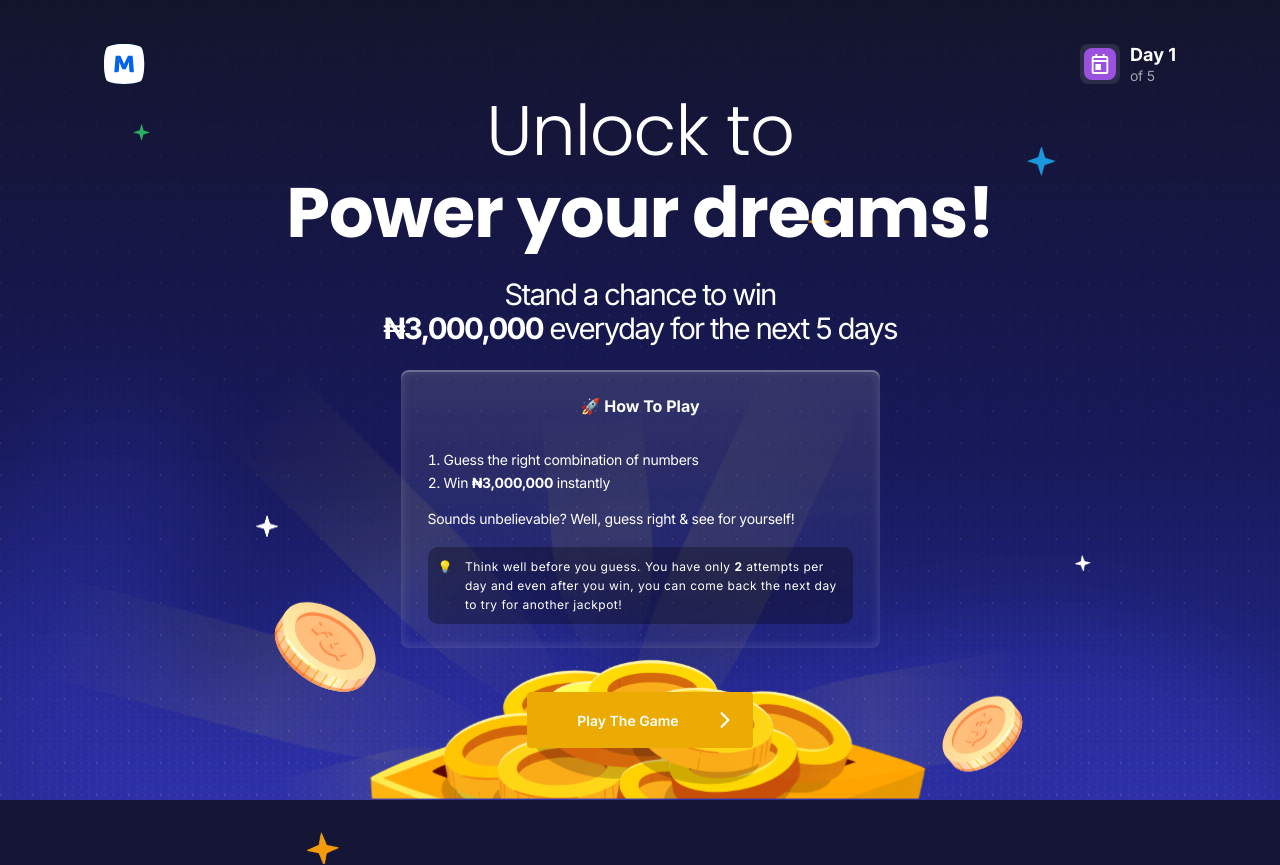
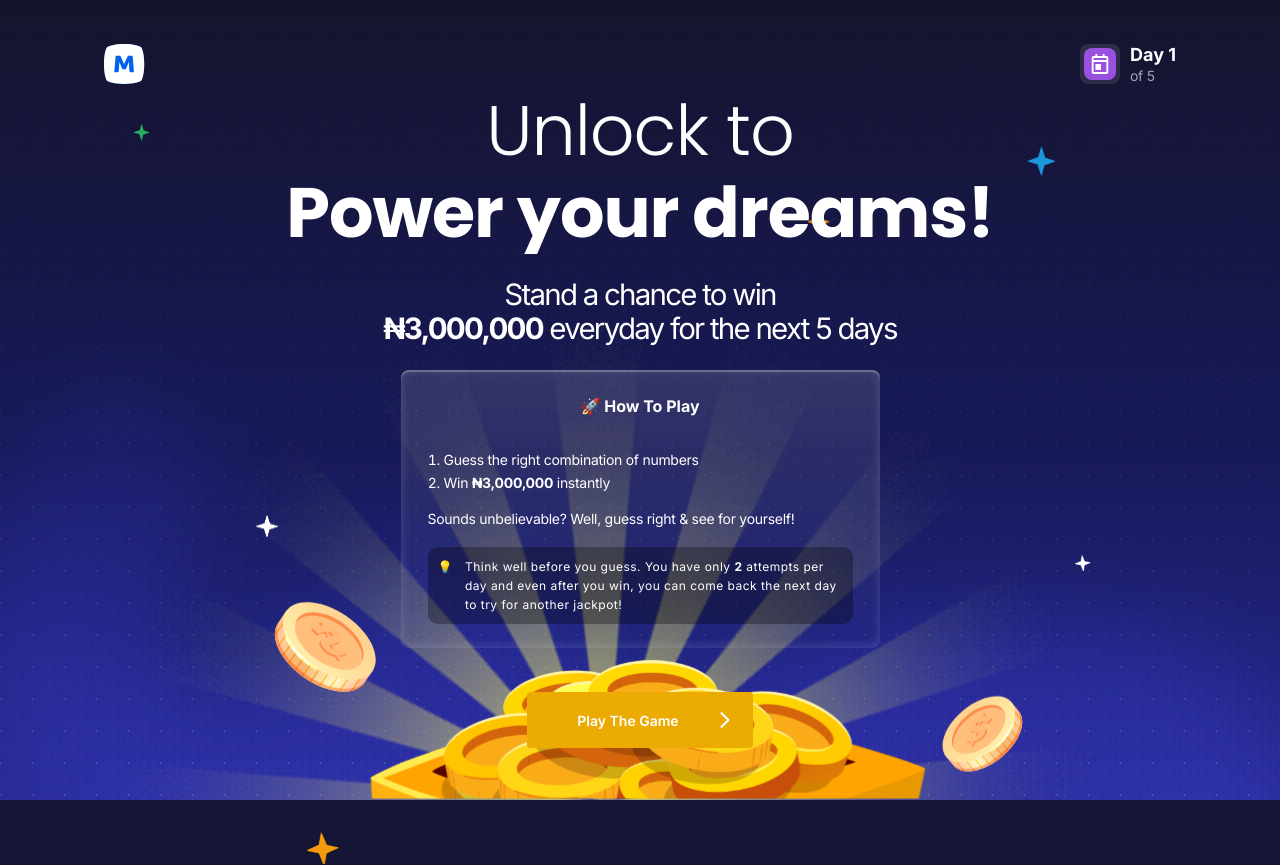
Before and after one commit to xdemocle/landing-frontend-with-animations, a React (Create React App) app: page / in a window 1280 px wide. Built offline with nearby package versions, Linux system fonts and the light colour scheme.

Commit message:
sun rays mod

```diff
--- a/src/components/molecules/sun-rays.tsx
+++ b/src/components/molecules/sun-rays.tsx
@@ -1,11 +1,12 @@
 // Inspired by:
 // https://codepen.io/xdemocle/pen/ExEGgEX
 import styled from 'styled-components';
+import SunRaysSrc from '../../assets/rays-main.png';
+import { device } from '../../utilities/device';
 
 const Container = styled.div`
   position: absolute;
-  left: 0%;
-  right: 0;
+  left: 50%;
   bottom: 0;
   transform: translateX(-50%);
   margin: auto;
@@ -13,139 +14,31 @@ const Container = styled.div`
   height: 70px;
   border-radius: 50%;
   background: transparent;
-  opacity: 1;
+  opacity: 0.7;
+  z-index: -1;
 `;
 
 const RayBox = styled.div`
+  background: url(${SunRaysSrc}) 0 0 no-repeat;
   position: absolute;
-  margin: auto;
-  top: 0px;
-  left: 0;
-  right: 0;
-  bottom: -200px;
-  width: 70px;
-  animation: rotation 45s linear infinite;
+  left: -490px;
+  bottom: -490px;
+  width: 980px;
+  height: 980px;
+
+  animation: rotation 40000ms linear infinite;
   animation-direction: reverse;
-`;
+  zoom: 0.6;
 
-const Ray = styled.div`
-  background: -webkit-linear-gradient(
-    top,
-    rgba(255, 255, 255, 0) 0%,
-    rgba(255, 239, 60, 0.8) 50%,
-    rgba(255, 255, 255, 0) 100%
-  );
-  background: linear-gradient(
-    top,
-    rgba(255, 255, 255, 0) 0%,
-    rgba(255, 239, 60, 0.8) 50%,
-    rgba(255, 255, 255, 0) 100%
-  );
-  margin-left: 10px;
-  border-radius: 80% 80% 0 0;
-  position: absolute;
-  opacity: 0.1;
-  zoom: 2.5;
-
-  /* height: 170px; */
-  width: 40px !important;
-`;
-
-const Ray1 = styled(Ray)`
-  height: 170px;
-  width: 30px;
-  top: -175px;
-  left: 15px;
-  transform: rotate(180deg);
-`;
-
-const Ray2 = styled(Ray)`
-  height: 100px;
-  width: 8px;
-  top: -90px;
-  left: 75px;
-  transform: rotate(220deg);
-`;
-
-const Ray3 = styled(Ray)`
-  height: 170px;
-  width: 50px;
-  transform: rotate(250deg);
-  top: -80px;
-  left: 100px;
-`;
-
-const Ray4 = styled(Ray)`
-  height: 120px;
-  width: 14px;
-  transform: rotate(305deg);
-  top: 30px;
-  left: 100px;
-`;
-
-const Ray5 = styled(Ray)`
-  height: 140px;
-  width: 30px;
-  transform: rotate(-15deg);
-  top: 60px;
-  left: 40px;
-`;
-
-const Ray6 = styled(Ray)`
-  height: 90px;
-  width: 50px;
-  transform: rotate(30deg);
-  top: 60px;
-  left: -40px;
-`;
-
-const Ray7 = styled(Ray)`
-  height: 180px;
-  width: 10px;
-  transform: rotate(70deg);
-  top: -35px;
-  left: -40px;
-`;
-
-const Ray8 = styled(Ray)`
-  height: 120px;
-  width: 30px;
-  transform: rotate(100deg);
-  top: -45px;
-  left: -90px;
-`;
-
-const Ray9 = styled(Ray)`
-  height: 80px;
-  width: 10px;
-  top: -65px;
-  left: -60px;
-  transform: rotate(120deg);
-`;
-
-const Ray10 = styled(Ray)`
-  height: 190px;
-  width: 23px;
-  transform: rotate(150deg);
-  top: -185px;
-  left: -60px;
+  @media ${device.tablet} {
+    zoom: 1;
+  }
 `;
 
 const Sparks = () => {
   return (
     <Container>
-      <RayBox>
-        <Ray1 />
-        <Ray2 />
-        <Ray3 />
-        <Ray4 />
-        <Ray5 />
-        <Ray6 />
-        <Ray7 />
-        <Ray8 />
-        <Ray9 />
-        <Ray10 />
-      </RayBox>
+      <RayBox />
     </Container>
   );
 };
```
Also changed, not shown: src/assets/rays-main.png (added).
